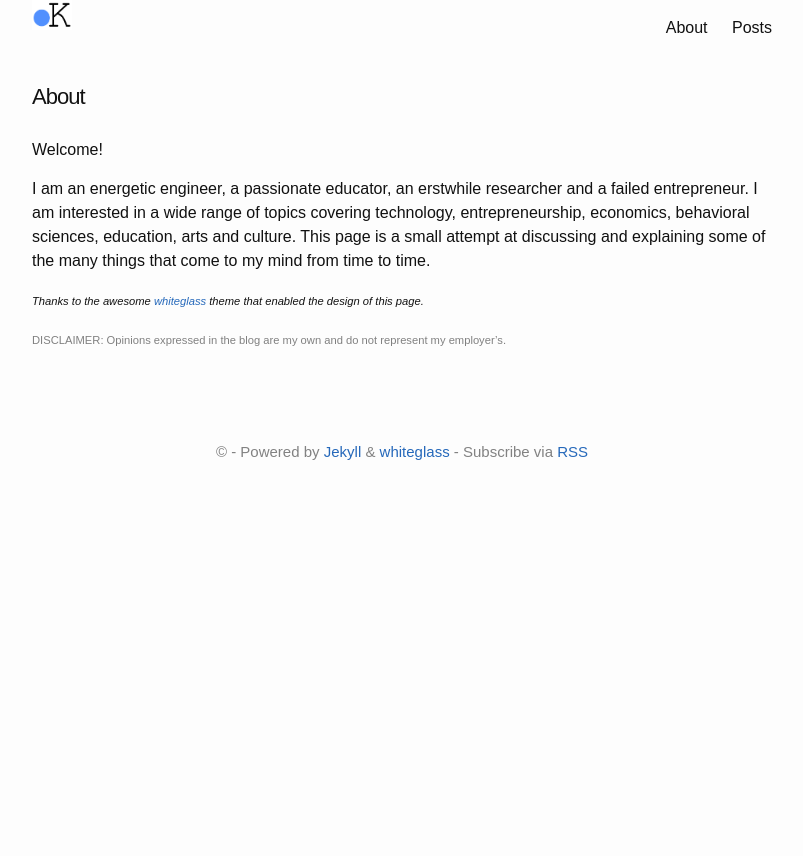
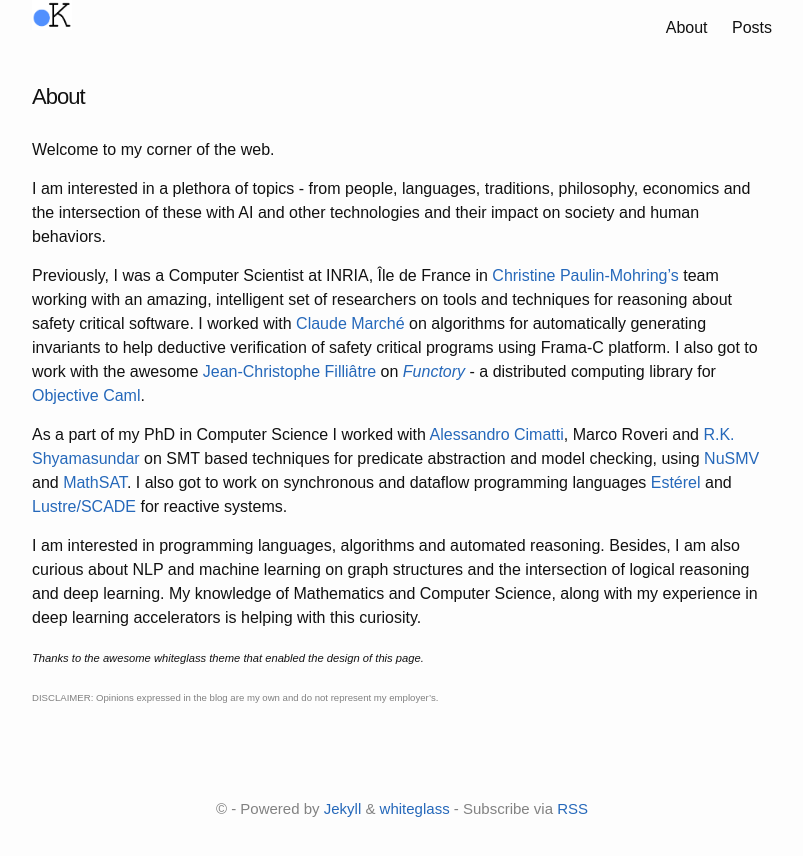
Before and after one commit to dotkay/dotkay.github.io, a Jekyll site: the page built from about.md, in a window 1280 px wide. Shown: the top 856 px of the page, without its empty margins (238-1041 px from the left). Built offline with Jekyll 4.4.1, drawn with Linux system fonts in a browser that asks for light colours.

Commit message:
updated about

```diff
--- a/about.md
+++ b/about.md
@@ -4,16 +4,21 @@ title: "About"
 permalink: /about/
 ---
 
-Welcome!
+Welcome to my corner of the web.
 
-I am an energetic engineer, a passionate educator, an erstwhile researcher and a failed entrepreneur. I am interested in a wide range of topics covering technology, entrepreneurship, economics, behavioral sciences, education, arts and culture. This page is a small attempt at discussing and explaining some of the many things that come to my mind from time to time.
+I am interested in a plethora of topics - from people, languages, traditions, philosophy, economics and the intersection of these with AI and other technologies and their impact on society and human behaviors.
+
+Previously, I was a Computer Scientist at INRIA, Île de France in [Christine Paulin-Mohring's](https://www.lri.fr/~paulin/) team working with an amazing, intelligent set of researchers on tools and techniques for reasoning about safety critical software. I worked with [Claude Marché](https://marche.gitlabpages.inria.fr/home/) on algorithms for automatically generating invariants to help deductive verification of safety critical programs using Frama-C platform. I also got to work with the awesome [Jean-Christophe Filliâtre](https://www.lri.fr/~filliatr/) on [_Functory_](https://github.com/backtracking/functory) - a distributed computing library for [Objective Caml](https://ocaml.org/).
+
+As a part of my PhD in Computer Science I worked with [Alessandro Cimatti](https://ict.fbk.eu/people/detail/alessandro-cimatti/), Marco Roveri and [R.K. Shyamasundar](https://www.insaindia.res.in/detail.php?id=N95-1186) on SMT based techniques for predicate abstraction and model checking, using [NuSMV](https://nusmv.fbk.eu/) and [MathSAT](https://mathsat.fbk.eu/). I also got to work on synchronous and dataflow programming languages [Estérel](https://www-sop.inria.fr/esterel.org/files/) and [Lustre/SCADE](https://www-verimag.imag.fr/Outils-SynchronesNEW.html) for reactive systems.
+
+I am interested in programming languages, algorithms and automated reasoning. Besides, I am also curious about NLP and machine learning on graph structures and the intersection of logical reasoning and deep learning. My knowledge of Mathematics and Computer Science, along with my experience in deep learning accelerators is helping with this curiosity.
 
 <span style="font-size: 70%">
-<i>Thanks to the awesome [whiteglass] theme that enabled the design of this page.</i>
+<i>Thanks to the awesome whiteglass theme that enabled the design of this page.</i>
 </span>
+<br>
 
-<span style="color:gray; font-size: 70%; text-align: center;">
+<span style="color:gray; font-size: 60%; text-align: center;">
 DISCLAIMER: Opinions expressed in the blog are my own and do not represent my employer's.
 </span>
-
-[whiteglass]: https://github.com/yous/whiteglass
```
